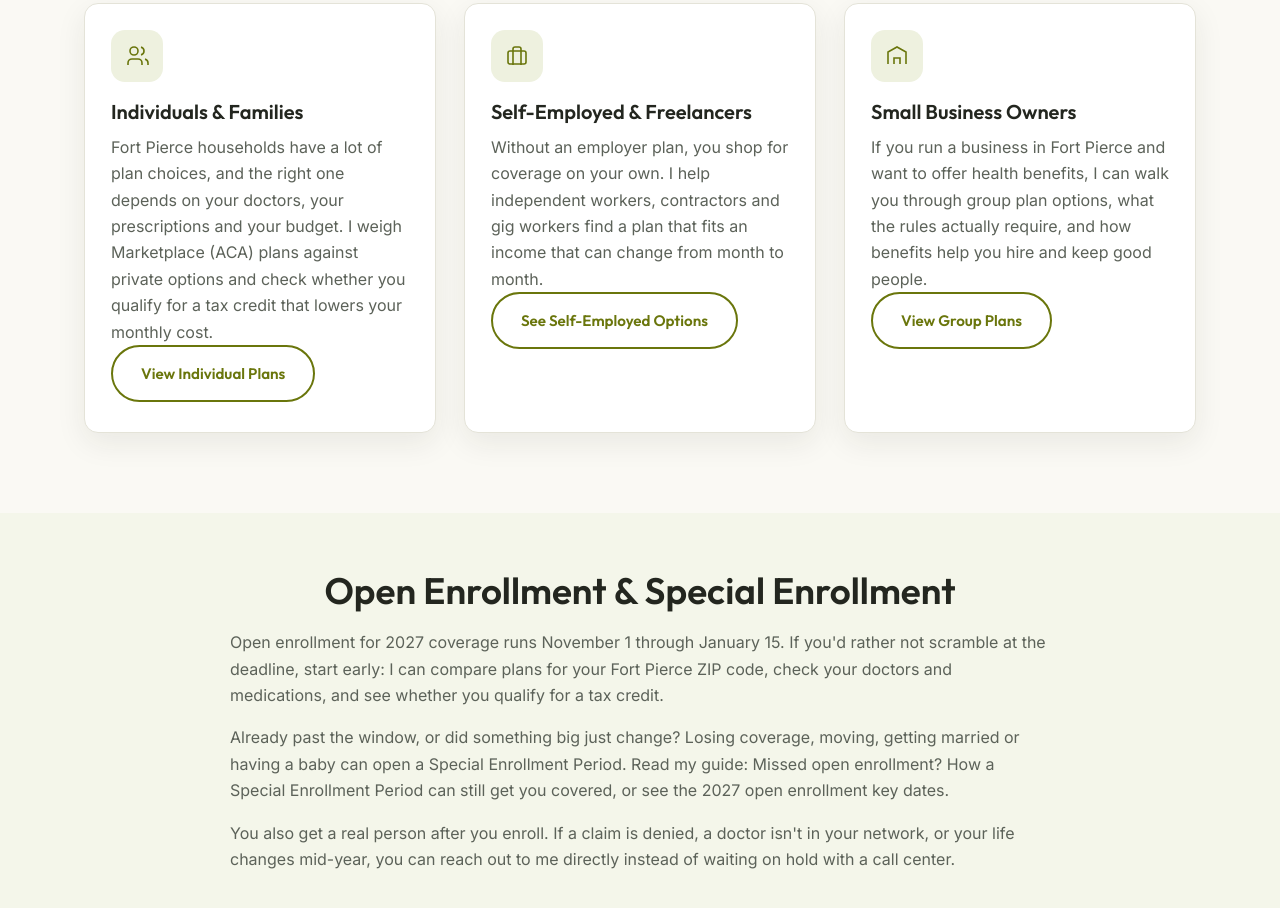
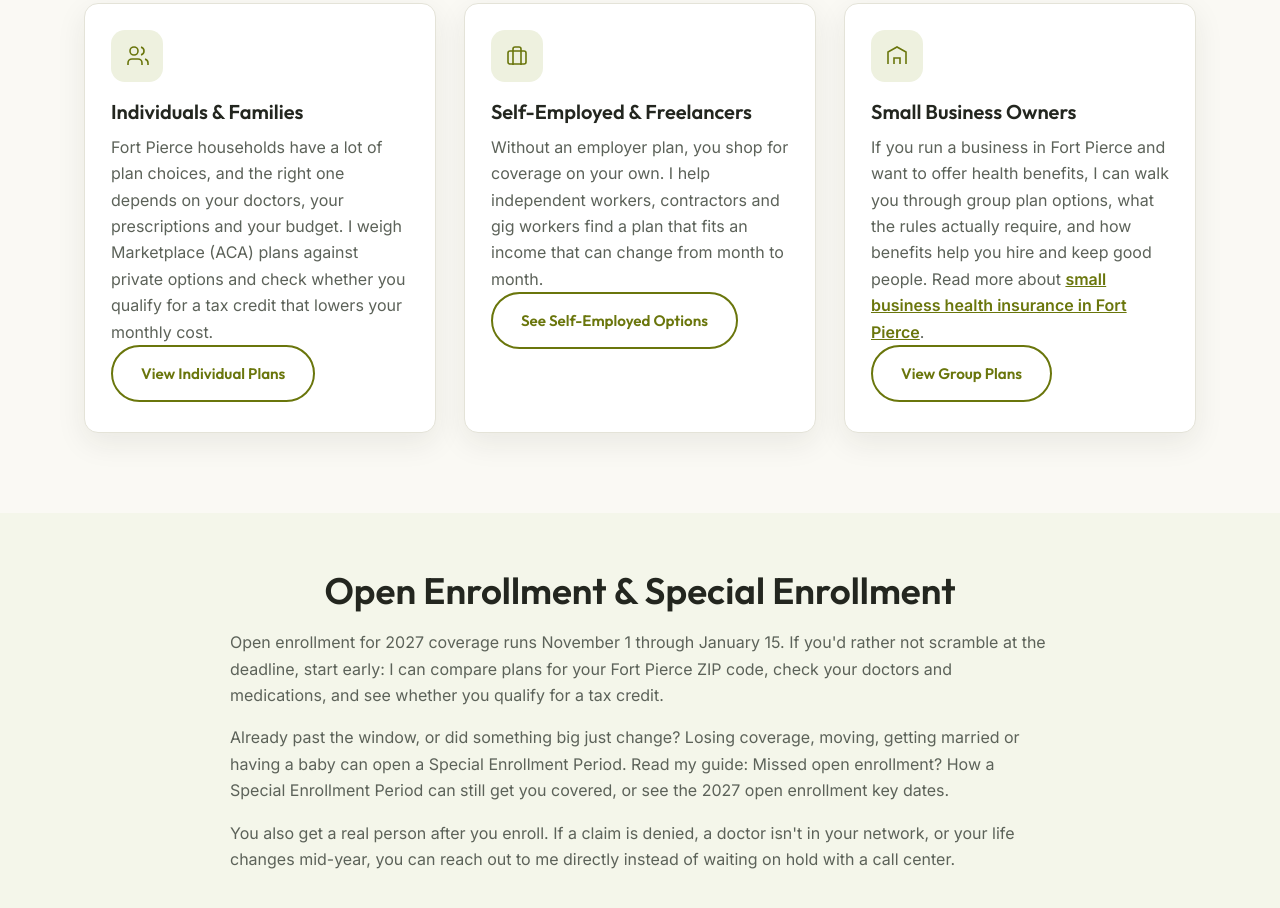
Before and after one commit to gabriellef521/health-secure-solution-site, a plain HTML site: page fort-pierce-health-insurance.html in a window 1280 px wide. Shown: the part 3050-3958 px from the top of the page. Drawn offline with Linux system fonts and the light colour scheme.

Commit message:
Add files via upload

```diff
--- a/fort-pierce-health-insurance.html
+++ b/fort-pierce-health-insurance.html
@@ -293,7 +293,7 @@
               <svg width="24" height="24" viewBox="0 0 24 24" fill="none" stroke="currentColor" stroke-width="1.6"><path d="M3 20V8l9-5 9 5v12"/><path d="M9 20v-6h6v6"/></svg>
             </div>
             <h3>Small Business Owners</h3>
-            <p>If you run a business in Fort Pierce and want to offer health benefits, I can walk you through group plan options, what the rules actually require, and how benefits help you hire and keep good people.</p>
+            <p>If you run a business in Fort Pierce and want to offer health benefits, I can walk you through group plan options, what the rules actually require, and how benefits help you hire and keep good people. Read more about <a href="fort-pierce-small-business-health-insurance.html" style="color:var(--olive);font-weight:600;text-decoration:underline;">small business health insurance in Fort Pierce</a>.</p>
             <a href="group.html" class="btn btn--outline">View Group Plans</a>
           </div>
         </div>
```
Also changed, not shown: group.html (+1 -0 lines).
